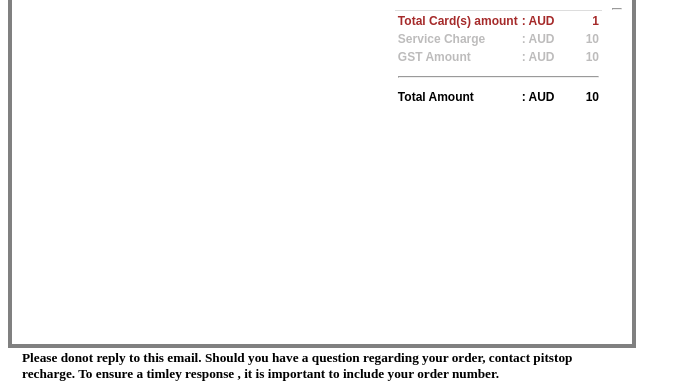
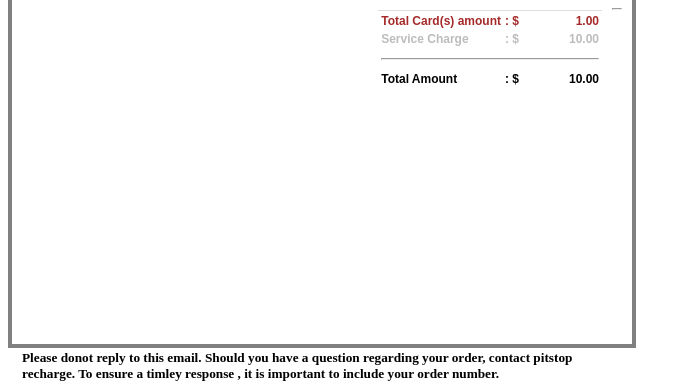
Before and after one commit to Sarat-Python/websales, a Django app: template api/templates/Ereciept.html in a window 1280 px wide. Shown: the part 378-766 px from the top of the page, without its empty margins (0-691 px from the left). Run offline with Django 3.2, Linux system fonts and the light colour scheme; the template is opened without the code that fills it: most values are stand-ins (such as "Sample title", 1, 10 or a date in 2020); parts of the project's set-up code (start-up, migrations or seed data) failed here and were passed over.

Commit message:
GST display removed

```diff
--- a/api/templates/Ereciept.html
+++ b/api/templates/Ereciept.html
@@ -81,26 +81,26 @@
 		<table >
 			<tr style="font-family:arial;color:#A52A2A;font-size:12px;font-weight:bold;">
 				<td>Total Card(s) amount</td>
-				<td width="60px"> : AUD</td>
-				<td align="right">{{ total_amount }}</td>
+				<td width="60px"> : $</td>
+				<td align="right">{{ total_amount|floatformat:2 }}</td>
 			</tr>
 			<tr style="font-family:arial;color:#BDBCBC;font-size:12px;font-weight:bold;">
 				<td>Service Charge</td>
-				<td> : AUD</td>
-				<td align="right" >{{ service_charge_total }}</td>
+				<td> : $</td>
+				<td align="right" >{{ service_charge_total|floatformat:2 }}</td>
 			</tr>
-			<tr style="font-family:arial;color:#BDBCBC;font-size:12px;font-weight:bold;">
+			<!--tr style="font-family:arial;color:#BDBCBC;font-size:12px;font-weight:bold;">
 				<td>GST Amount</td>
-				<td> : AUD</td>
-				<td align="right">{{ gst_total }}</td>
-			</tr>
+				<td> : $</td>
+				<td align="right">{{ gst_total|floatformat:2 }}</td>
+			</tr-->
 			<tr>
 				<td colspan="3"><hr></td>
 			</tr>
 			<tr style="font-family:arial;font-size:12px;color:black;font-weight:bold;">
 				<td>Total Amount</td>
-				<td >: AUD</td>
-				<td align="right">{{ main_total }}</td>
+				<td >: $</td>
+				<td align="right">{{ main_total|floatformat:2 }}</td>
 			</tr>
 		</table>
 	</div>
```
